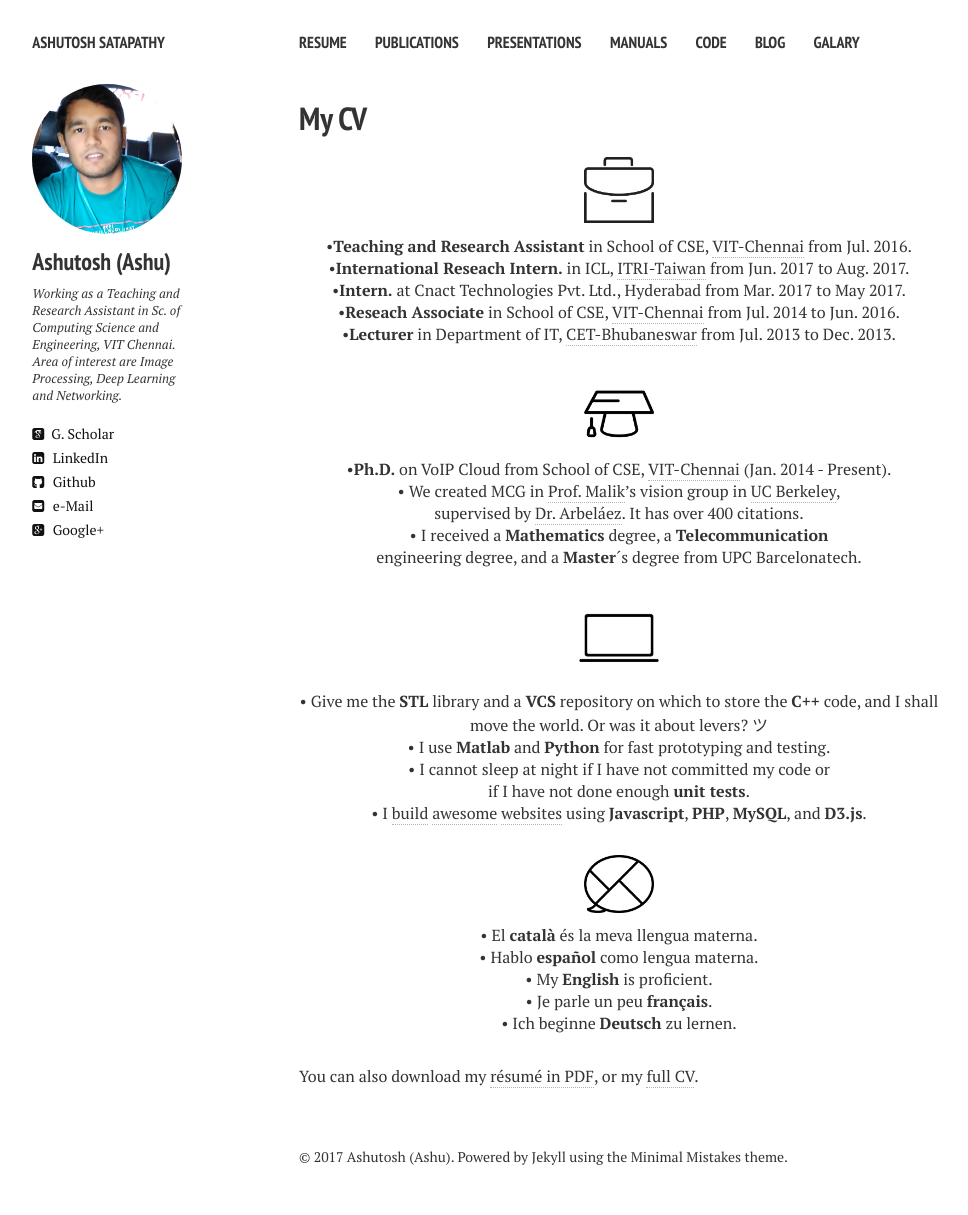
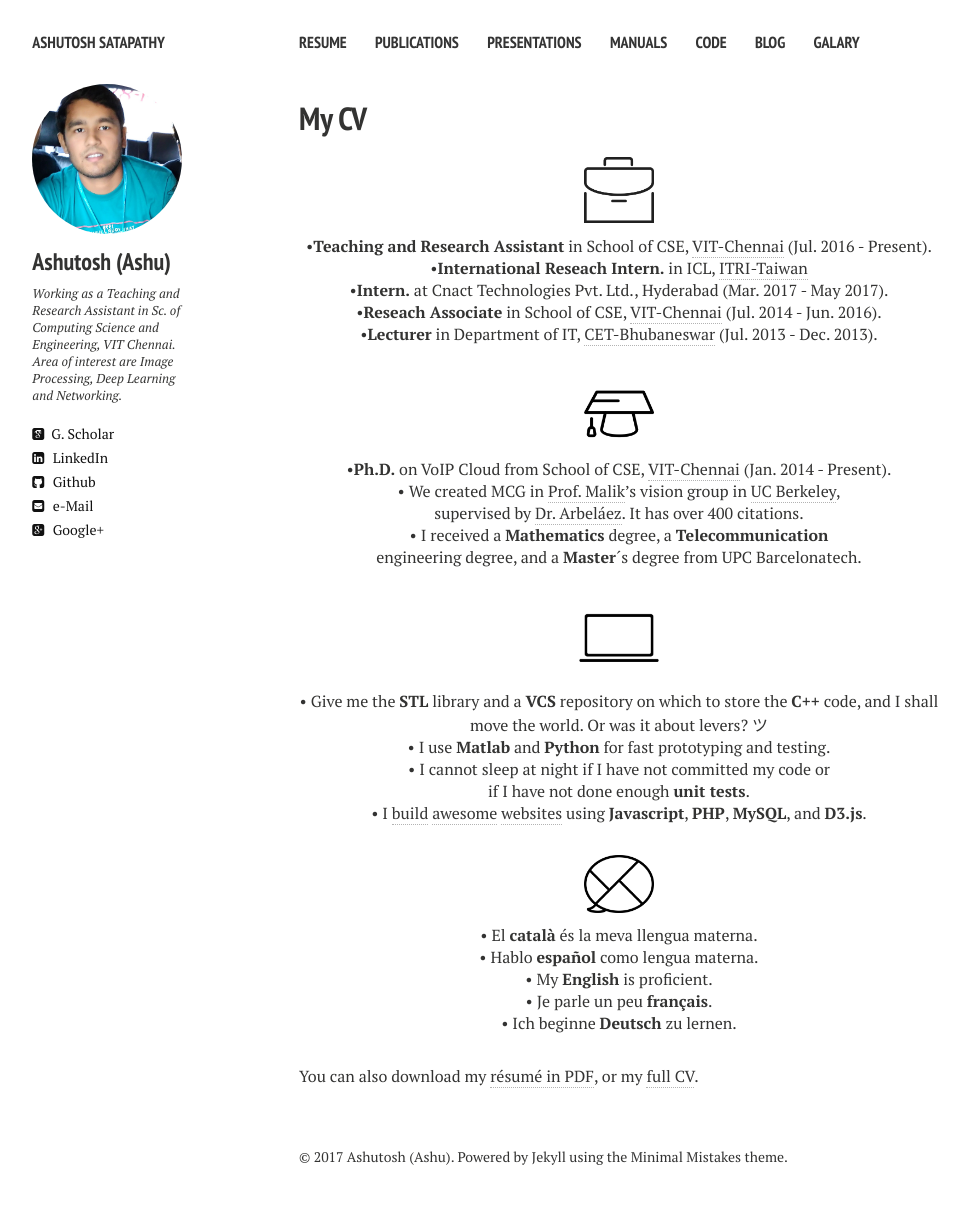
Before and after one commit to ashutoshsatapathy1990/ashutoshsatapathy1990.github.io, a Jekyll site: the page built from cv.md, in a window 1280 px wide. Shown: the whole page, without its empty margins (21-989 px from the left). Built offline with Jekyll 4.4.1, drawn with Linux system fonts in a browser that asks for light colours; nearby versions of some CDN libraries.

Commit message:
Update cv.html

```diff
--- a/_layouts/cv.html
+++ b/_layouts/cv.html
@@ -45,11 +45,11 @@
     <h1>{{ page.title }}</h1>
     <div class="article-wrap">
     <p align="center" class=bottom-small><img src="{{ site.url }}/images/CV/business.png" alt="Work Experience" width="70" height="70"></p>
-    <p align="center">&#8226<strong>Teaching and Research Assistant</strong> in School of CSE, <a href="http://chennai.vit.ac.in/" target="_blank">VIT-Chennai</a> from Jul. 2016.</p>
-    <p align="center">&#8226<strong>International Reseach Intern.</strong> in ICL, <a href="https://www.itri.org.tw/" target="_blank">ITRI-Taiwan</a> from Jun. 2017 to Aug. 2017.</p>
-    <p align="center">&#8226<strong>Intern.</strong> at Cnact Technologies Pvt. Ltd., Hyderabad from Mar. 2017 to May 2017.</p>
-    <p align="center">&#8226<strong>Reseach Associate</strong> in School of CSE, <a href="http://chennai.vit.ac.in/" target="_blank">VIT-Chennai</a> from Jul. 2014 to Jun. 2016.</p>
-     <p align="center" class="bottom-three">&#8226<strong>Lecturer</strong> in Department of IT, <a href="https://www.cet.edu.in/" target="_blank">CET-Bhubaneswar</a> from Jul. 2013 to Dec. 2013.</p>
+    <p align="center">&#8226<strong>Teaching and Research Assistant</strong> in School of CSE, <a href="http://chennai.vit.ac.in/" target="_blank">VIT-Chennai</a> (Jul. 2016 - Present).</p>
+    <p align="center">&#8226<strong>International Reseach Intern.</strong> in ICL, <a href="https://www.itri.org.tw/" target="_blank">ITRI-Taiwan</a (Jun. 2017 - Aug. 2017).</p>
+    <p align="center">&#8226<strong>Intern.</strong> at Cnact Technologies Pvt. Ltd., Hyderabad (Mar. 2017 - May 2017).</p>
+    <p align="center">&#8226<strong>Reseach Associate</strong> in School of CSE, <a href="http://chennai.vit.ac.in/" target="_blank">VIT-Chennai</a> (Jul. 2014 - Jun. 2016).</p>
+     <p align="center" class="bottom-three">&#8226<strong>Lecturer</strong> in Department of IT, <a href="https://www.cet.edu.in/" target="_blank">CET-Bhubaneswar</a> (Jul. 2013 - Dec. 2013).</p>
 
     <p align="center" class=bottom-small><img src="{{ site.url }}/images/CV/study2.png" alt="Education" width="70" height="70"></p>
     <p align="center">&#8226<strong>Ph.D.</strong> on VoIP Cloud from School of CSE, <a href="http://chennai.vit.ac.in/" target="_blank">VIT-Chennai</a> (Jan. 2014 - Present).</p>
```
